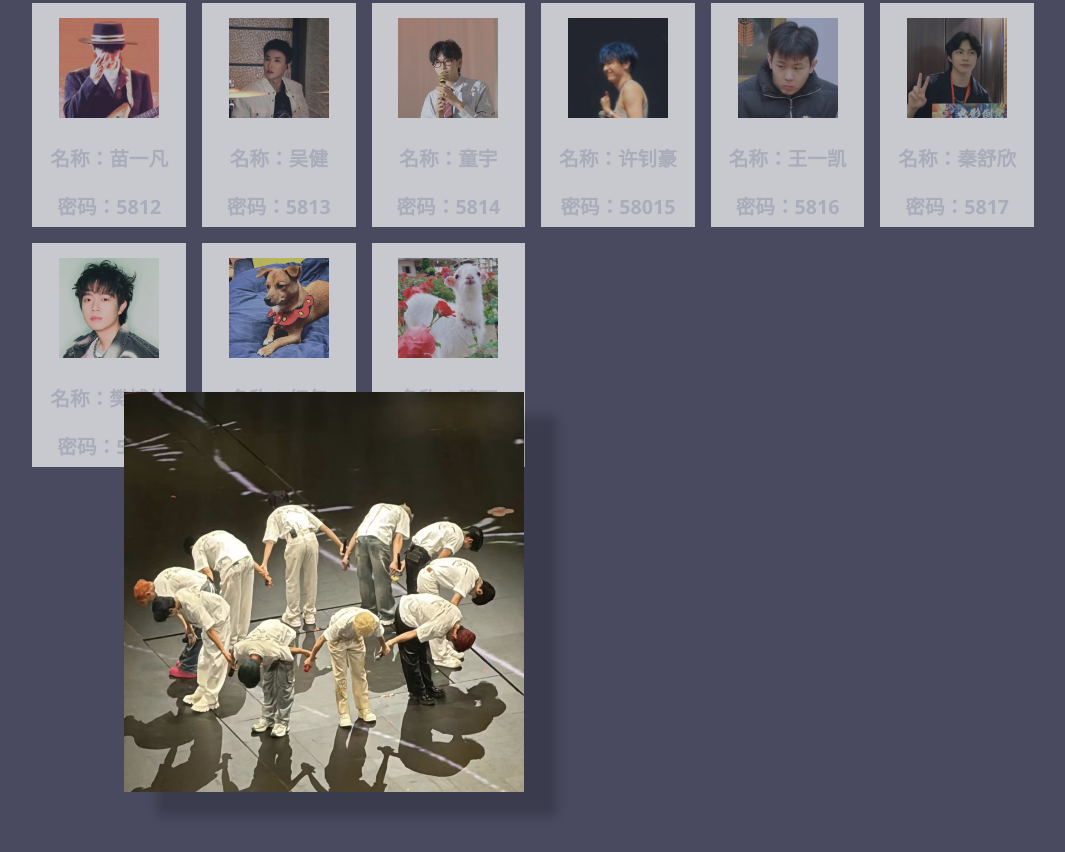
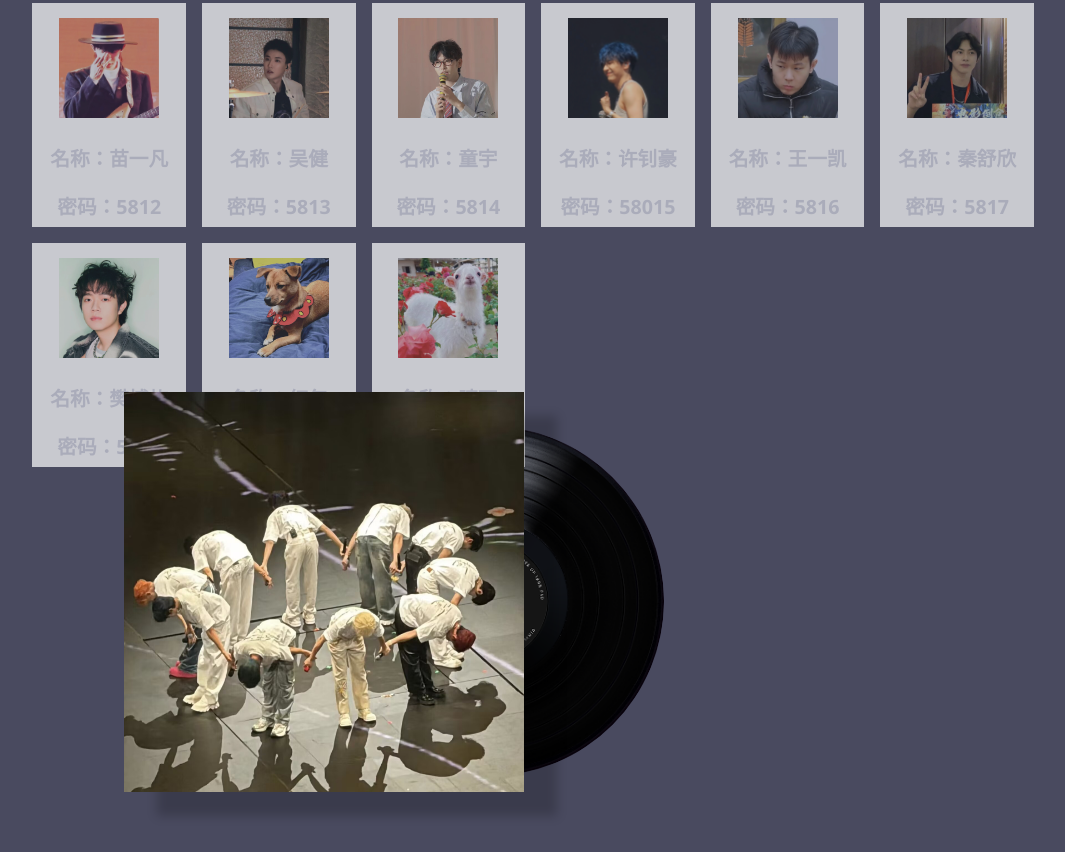
Before and after one commit to 11-index/11-index.github.io, a plain HTML site: page index.html in a window 1280 px wide. Shown: the part 1308-2160 px from the top of the page, without its empty margins (78-1143 px from the left). Drawn offline with nearby package versions, Linux system fonts and the light colour scheme; no server answers.

Commit message:
Update style.css

```diff
--- a/style.css
+++ b/style.css
@@ -21,7 +21,6 @@ div.colorizer{
     z-index:3;
 }
 div.echolizer{
-    background: #fff;
     position: absolute;
     left: 0;
     bottom: 0;
@@ -34,7 +33,7 @@ div.audio img{
     width: 400px;
 }
 div.disk{
-    background-image: url("../img/cd.png");
+    background-image: url("cd.png");
     width: 350px;
     height: 350px;
     position: absolute;
```
